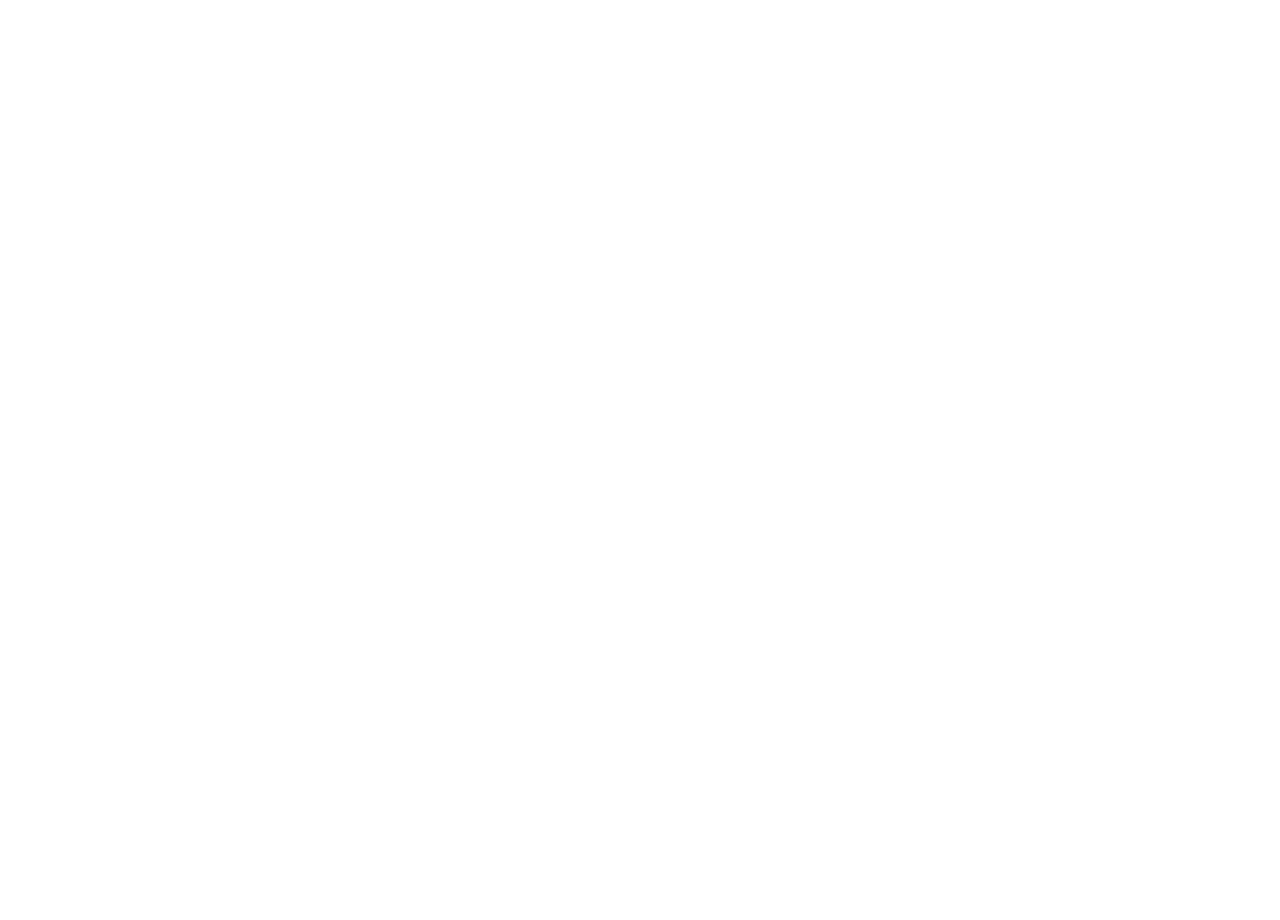
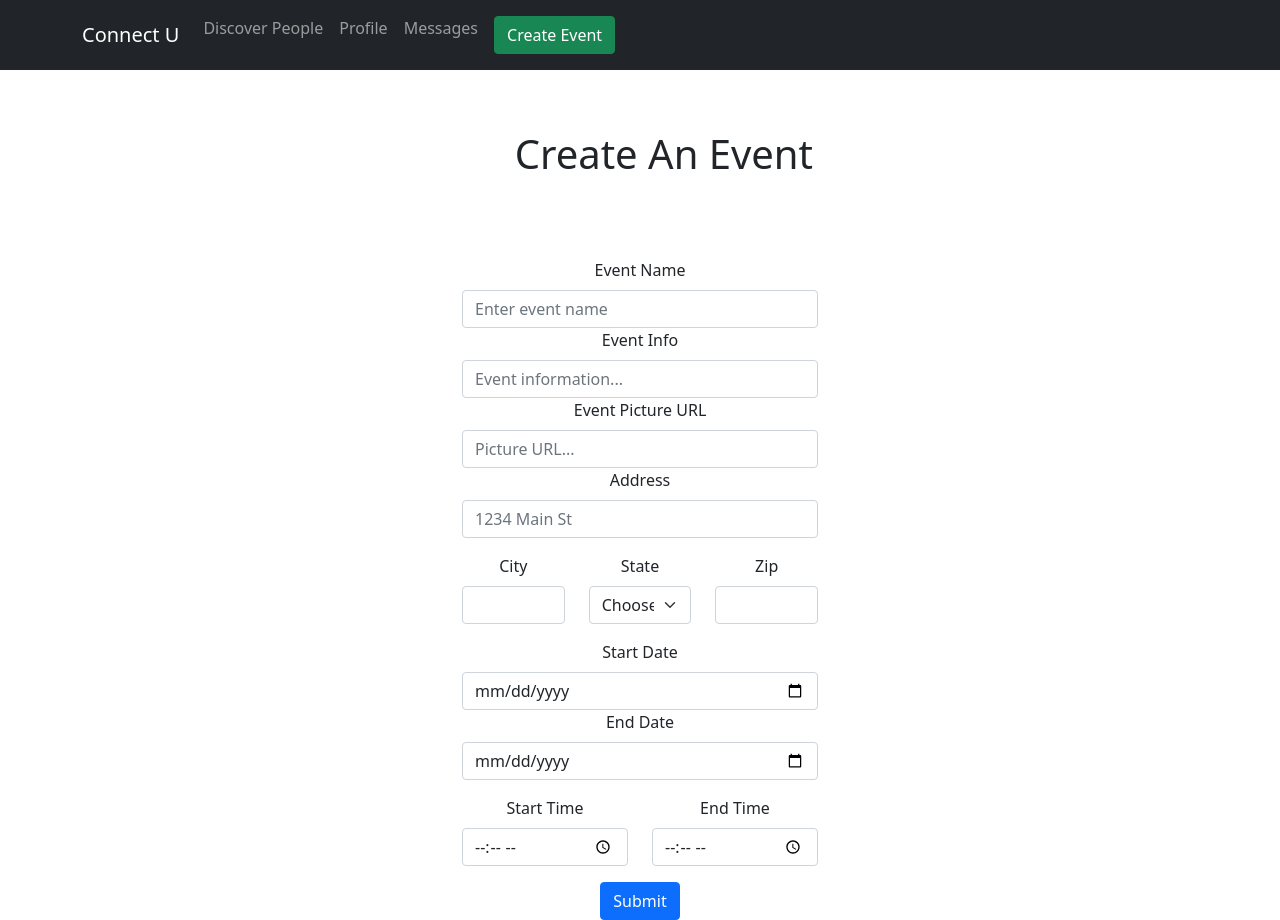
Before and after one commit to Vroom-Varun/connectu, a React (Create React App) app: page /createevent in a window 1280 px wide. Before the commit this address had no page. Before the commit the page ends 800 px from the top, so only its background shows below. Built offline with nearby package versions, Linux system fonts and the light colour scheme.

Commit message:
Created form

```diff
--- a/src/App.js
+++ b/src/App.js
@@ -3,11 +3,9 @@
 import { Outlet, Link } from "react-router-dom";
 import Navbar from 'react-bootstrap/Navbar'
 import Container from 'react-bootstrap/Container';
+import Button from 'react-bootstrap/Button'
 import NavDropdown from 'react-bootstrap/Navbar'
 import Nav from 'react-bootstrap/Nav'
-
-
-const Main = () => <h1>Hello world</h1>;
 
 function App() {
   return (
@@ -22,6 +20,7 @@
                 <Nav.Link href="/discoverpeople">Discover People</Nav.Link>
                 <Nav.Link href="/profile">Profile</Nav.Link>
                 <Nav.Link href="#deets">Messages</Nav.Link>
+                <Nav.Link href="/createevent"><Button variant="success">Create Event</Button></Nav.Link>
               </Nav>
             </Navbar.Collapse>
           </Container>
--- a/src/index.js
+++ b/src/index.js
@@ -11,6 +11,7 @@
 import reportWebVitals from './reportWebVitals';
 import Discover from './pages/Discover'
 import Profile from './pages/profile'
+import CreateEvent from './pages/createEvent'
 ReactDOM.render(
   <React.StrictMode>
     <BrowserRouter>
@@ -18,6 +19,7 @@
         <Route path="/" element={<App />}>
           <Route path="discoverpeople" element={<Discover />} />
           <Route path="profile" element={<Profile />} />
+          <Route path="createevent" element={<CreateEvent />} />
         </Route>
       </Routes>
     </BrowserRouter>
--- /dev/null
+++ b/src/pages/createEvent.css
@@ -0,0 +1,19 @@
+.card{
+    margin-left: 10vh;
+}
+
+.title-wrapper{
+    margin-top: 10vh;
+    text-align: left;
+    margin-left: 10vh;
+    margin-bottom: 10vh;
+}
+
+.h1{
+    font-family: Helvetica, sans-serif;
+    font-size: 50%;
+}
+
+.button-wrapper{
+    margin: 2vh;
+}
--- /dev/null
+++ b/src/pages/createEvent.js
@@ -0,0 +1,114 @@
+import { Card, Button } from "react-bootstrap";
+import "./createEvent.css"
+import "bootstrap/dist/css/bootstrap.min.css";
+import Row from 'react-bootstrap/Row';
+import Col from 'react-bootstrap/Col';
+import Form from 'react-bootstrap/Form';
+import Container from 'react-bootstrap/Container'
+
+const CreateEvent = () => {
+    return (
+        <div>
+            <Row>
+                <Col>
+                </Col>
+                <Col>
+                <div className="title-wrapper">
+                    <h1>Create An Event</h1>
+                </div>
+                </Col>
+                <Col>
+                </Col>
+            </Row>
+
+            <div className="connections-box">
+            <Container>
+                <Form>
+                    <Row>
+                        <Col>
+                        </Col>
+                        <Col>
+                        <Form.Group as={Col} controlId="formGridEventName">
+                            <Form.Label>Event Name</Form.Label>
+                            <Form.Control type="event_name" placeholder="Enter event name" />
+                            </Form.Group>
+
+                            <Row>
+                                <Form.Group as={Col} controlId="formGridEventInfo">
+                                <Form.Label>Event Info</Form.Label>
+                                <Form.Control type="event_info" placeholder="Event information..." />
+                                </Form.Group>
+                            </Row>
+
+                            <Form.Group as={Col} controlId="formGridProfilePicture">
+                                <Form.Label>Event Picture URL</Form.Label>
+                                <Form.Control type="text" placeholder="Picture URL..." />
+                            </Form.Group>
+
+
+                            <Form.Group className="mb-3" controlId="formGridAddress1">
+                                <Form.Label>Address</Form.Label>
+                                <Form.Control placeholder="1234 Main St" />
+                            </Form.Group>
+
+                            <Row className="mb-3">
+                                <Form.Group as={Col} controlId="formGridCity">
+                                <Form.Label>City</Form.Label>
+                                <Form.Control />
+                                </Form.Group>
+
+                                <Form.Group as={Col} controlId="formGridState">
+                                <Form.Label>State</Form.Label>
+                                <Form.Select defaultValue="Choose...">
+                                    <option>Choose...</option>
+                                    <option>...</option>
+                                </Form.Select>
+                                </Form.Group>
+
+                                <Form.Group as={Col} controlId="formGridZip">
+                                <Form.Label>Zip</Form.Label>
+                                <Form.Control />
+                                </Form.Group>
+                            </Row>
+
+                            <Row className="mb-3">
+                            <Form.Group as={Col} controlId="formGridStartDate">
+                            <Form.Label>Start Date</Form.Label>
+                            <Form.Control type="date" placeholder="Event Start Date" />
+                            </Form.Group>
+
+                            <Form.Group as={Col} controlId="formGridEndDate">
+                            <Form.Label>End Date</Form.Label>
+                            <Form.Control type="date" placeholder="Event End Date" />
+                            </Form.Group>
+                            </Row>
+
+                            <Row className="mb-3">
+                            <Form.Group as={Col} controlId="formGridStartTime">
+                            <Form.Label>Start Time</Form.Label>
+                            <Form.Control type="time" placeholder="Event Start Time" />
+                            </Form.Group>
+
+                            <Form.Group as={Col} controlId="formGridEndTime">
+                            <Form.Label>End Time</Form.Label>
+                            <Form.Control type="time" placeholder="Event End Time" />
+                            </Form.Group>
+                            </Row>
+
+                            <Button variant="primary" type="submit">
+                                Submit
+                            </Button>
+                        </Col>
+                        <Col>
+                        </Col>
+                    </Row>
+
+
+
+                </Form>
+            </Container>
+            </div>
+        </div>
+    );
+}
+export default CreateEvent;
--- a/src/pages/profile.js
+++ b/src/pages/profile.js
@@ -1,5 +1,4 @@
 import React, {useState} from 'react'
-import Box from '@material-ui/core/Box';
 import Card from 'react-bootstrap/Card';
 import Text from 'react-bootstrap/FormText'
 import Button from 'react-bootstrap/Button'
@@ -51,9 +50,6 @@
       </div>
     </Box>
     */}
-      <Box color="white" bgcolor="palevioletred" p={1} height={50} fontSize={30}>
-        Profile page
-      </Box>
       <div className="Pic">
         <div className="ProfileBox">
           <img src={profilePicture} height="120px" marginTop='20%'/>
```
